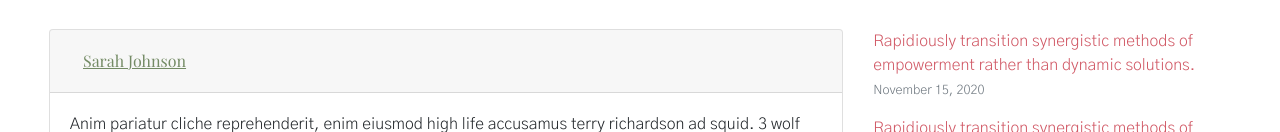
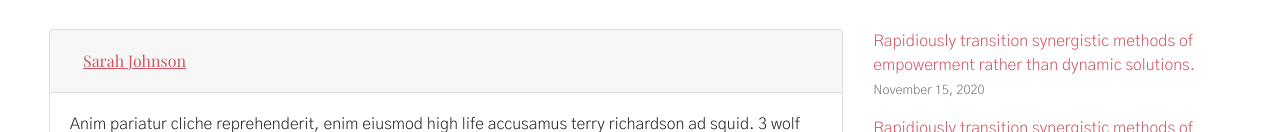
Before and after one commit to ConnerChappell/DGM_2780_bootstrap, a plain HTML site: page about.html in a window 1280 px wide. In both pictures the pointer is over the button "Sarah Johnson". Shown: the part 1576-1708 px from the top of the page. Drawn offline with nearby package versions, Linux system fonts and the light colour scheme.

Commit message:
Fixed link hover on about page

```diff
--- a/css/about.css
+++ b/css/about.css
@@ -97,7 +97,7 @@ h2.mb-0 button {
     color: #d05663;
 }
 h2.mb-0 button:hover {
-    color: #748b65;
+    color: #d05663;
 }
 form {
     padding-left: 4rem;
```
